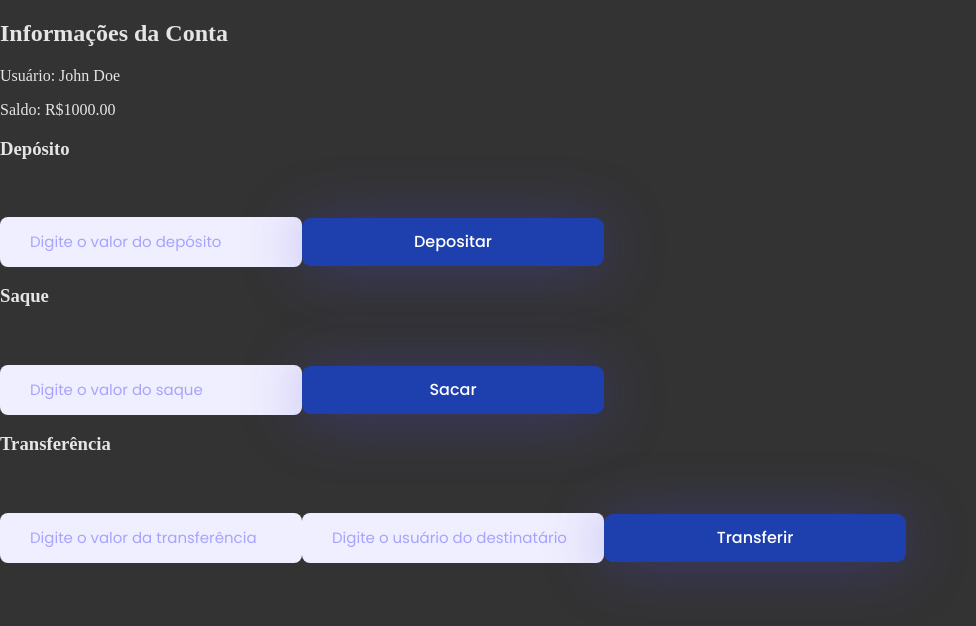
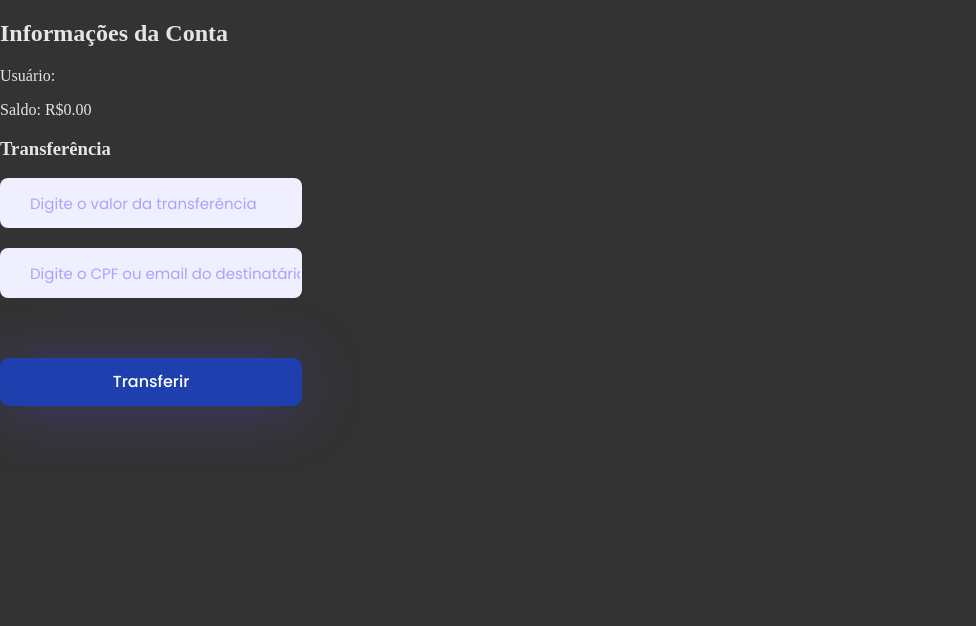
Before and after one commit to XuanDeveloper/Naut-Bank, a React (Vite) app in the folder Front-end/: page /home in a window 1280 px wide. Shown: the top 626 px of the page, without its empty margins (0-976 px from the left). Built offline with nearby package versions, Linux system fonts and the light colour scheme.

Commit message:
subindo as alterações

```diff
--- a/Front-end/package.json
+++ b/Front-end/package.json
@@ -13,7 +13,8 @@
     "axios": "^1.6.2",
     "react": "^18.2.0",
     "react-dom": "^18.2.0",
-    "react-router-dom": "^6.11.1"
+    "react-router-dom": "^6.11.1",
+    "sweetalert2": "^11.10.1"
   },
   "devDependencies": {
     "@types/react": "^18.0.28",
--- a/Front-end/src/Pages/Home/index.jsx
+++ b/Front-end/src/Pages/Home/index.jsx
@@ -1,20 +1,31 @@
-import CampoTexto from "../../components/campoTexto"
-import Botao from "../../components/Botao"
-import "./home.css"
-import React, { useState } from 'react';
+import React, { useState, useEffect } from 'react';
+import CampoTexto from "../../components/campoTexto";
+import Botao from "../../components/Botao";
+import "./home.css";
+import axios from 'axios';
 
 const Home = () => {
-  const [username, setUsername] = useState('John Doe');
-  const [balance, setBalance] = useState(1000);
+  const [username, setUsername] = useState('');
+  const [balance, setBalance] = useState(0);
   const [depositAmount, setDepositAmount] = useState('');
   const [withdrawAmount, setWithdrawAmount] = useState('');
   const [transferAmount, setTransferAmount] = useState('');
   const [transferTo, setTransferTo] = useState('');
 
+  useEffect(() => {
+    // Recupera informações do usuário do localStorage
+    const userData = JSON.parse(localStorage.getItem('userData'));
+
+    if (userData) {
+      setUsername(userData.nome);
+      setBalance(userData.saldo);
+    }
+  }, []);
+
   const handleDeposit = () => {
     const amount = parseFloat(depositAmount);
     if (!isNaN(amount)) {
-      setBalance(balance + amount);
+      setBalance(prevBalance => prevBalance + amount);
       setDepositAmount('');
     }
   };
@@ -22,58 +33,63 @@ const Home = () => {
   const handleWithdraw = () => {
     const amount = parseFloat(withdrawAmount);
     if (!isNaN(amount) && amount <= balance) {
-      setBalance(balance - amount);
+      setBalance(prevBalance => prevBalance - amount);
       setWithdrawAmount('');
     }
   };
 
-  const handleTransfer = () => {
+  const handleTransfer = async () => {
     const amount = parseFloat(transferAmount);
-    if (!isNaN(amount) && amount <= balance) {
-      setBalance(balance - amount);
+    const targetUser = transferTo.trim();
+
+    if (!isNaN(amount) && amount <= balance && targetUser) {
+      try {
+        // Realiza a chamada para a API de transferência
+        const response = await axios.post('http://192.168.1.117:6002/transferir', {
+          origem: username,
+          destino: targetUser,
+          valor: amount,
+        });
+
+        if (response.status === 200) {
+          // Atualiza o saldo localmente após a transferência bem-sucedida
+          setBalance(prevBalance => prevBalance - amount);
           setTransferAmount('');
           setTransferTo('');
+          console.log('Transferência bem-sucedida');
+        } else {
+          console.log('Erro na transferência:', response.data.error);
+        }
+      } catch (error) {
+        console.error('Erro ao realizar transferência:', error);
+      }
     }
   };
 
   return (
-    <div>
+    <div className="home-container">
+      <div className="account-info">
         <h2>Informações da Conta</h2>
         <p>Usuário: {username}</p>
-      <p>Saldo: R${balance.toFixed(2)}</p>
+        <p>Saldo: R${typeof balance === 'number' ? balance.toFixed(2) : balance}</p>
+      </div>
 
-      <h3>Depósito</h3>
-      <input
-        type="text"
-        value={depositAmount}
-        onChange={(e) => setDepositAmount(e.target.value)}
-        placeholder="Digite o valor do depósito"
-      />
-      <Botao texto='Depositar' funcao={handleDeposit}/>
-
-      <h3>Saque</h3>
-      <input
-        type="text"
-        value={withdrawAmount}
-        onChange={(e) => setWithdrawAmount(e.target.value)}
-        placeholder="Digite o valor do saque"
-      />
-      <Botao texto='Sacar' funcao={handleWithdraw}/>
-
+      <div className="transfer-section">
         <h3>Transferência</h3>
-      <input
+        <CampoTexto
           type="text"
           value={transferAmount}
           onChange={(e) => setTransferAmount(e.target.value)}
           placeholder="Digite o valor da transferência"
         />
-      <input
+        <CampoTexto
           type="text"
           value={transferTo}
           onChange={(e) => setTransferTo(e.target.value)}
-        placeholder="Digite o usuário do destinatário"
+          placeholder="Digite o CPF ou email do destinatário"
         />
         <Botao texto='Transferir' funcao={handleTransfer}/>
+      </div>
     </div>
   );
 };
--- a/Front-end/src/components/LoginForm/index.jsx
+++ b/Front-end/src/components/LoginForm/index.jsx
@@ -1,32 +1,81 @@
-import CampoTexto from "../campoTexto"
-import Botao from "../Botao"
-import RedesSocial from "../redesSocial"
-import "./loginForm.css"
-import { Link, useNavigate } from "react-router-dom"
+import React, { useState } from "react";
+import CampoTexto from "../campoTexto";
+import Botao from "../Botao";
+import { Link, useNavigate } from "react-router-dom";
+import axios from "axios";
+import Swal from 'sweetalert2'
 
 const LoginForm = () => {
-    const navigate = useNavigate()
+  const navigate = useNavigate();
+  const [nome, setNome] = useState("");
+  const [senha, setSenha] = useState("");
+
   const handleSubmit = async (event) => {
     event.preventDefault();
 
     try {
-            navigate('/home')
+      const response = await axios.post("http://192.168.1.117:6002/login", {
+        nome,
+        senha,
+      });
+
+      if (response.status === 200 && response.data.nome && response.data.saldo) {
+        // Salvar informações do usuário no localStorage
+        localStorage.setItem('userData', JSON.stringify({
+          nome: response.data.nome,
+          saldo: response.data.saldo
+        }));
+
+        console.log("Login bem-sucedido");
+        navigate("/home");
+      } else {
+        console.log("Credenciais inválidas ou dados ausentes na resposta");
+      }
     } catch (error) {
-            console.log(error);
+      console.error("Erro ao fazer login:", error);
+      Swal.fire({
+        icon: "error",
+        title: "login invalido",
+        text: "Algo deu errado!",
+      });
+      if (error.response) {
+        console.error("Error response from server:", error.response.data);
+      } else if (error.request) {
+        console.error("No response from server:", error.request);
+        Swal.fire({
+          icon: "error",
+          title: "Servidor fora do ar",
+          text: "Algo deu errado!",
+        });
+      } else {
+        console.error("Error setting up the request:", error.message);
       }
+    }
+  };
 
-    }
   return (
     <div className="loginForm">
       <h2>Entrar</h2>
-            <CampoTexto className="CampoEmail" type="text" placeholder="Digite o seu E-mail"/>
-            <CampoTexto className="CampoSenha" type="password" placeholder="Digite a sua senha"/>
-            <a><Link to="/cadastro">Esqueceu sua senha</Link></a>
-            <Botao funcao={handleSubmit} texto="Entrar"/>
+      <CampoTexto
+        className="CampoNome"
+        type="text"
+        placeholder="Digite o seu Nome"
+        value={nome}
+        onChange={(e) => setNome(e.target.value)}
+      />
 
+      <CampoTexto
+        className="CampoSenha"
+        type="password"
+        placeholder="Digite a sua senha"
+        value={senha}
+        onChange={(e) => setSenha(e.target.value)}
+      />
 
+      <Link to="/cadastro">Esqueceu sua senha</Link>
+      <Botao funcao={handleSubmit} texto="Entrar" />
     </div>
   );
-}
+};
 
 export default LoginForm;
--- a/Front-end/src/components/campoTexto/index.jsx
+++ b/Front-end/src/components/campoTexto/index.jsx
@@ -1,11 +1,18 @@
-import "./campoTexto.css"
+import React from "react";
+import "./campoTexto.css";
 
-const CampoTexto = ({type, placeholder,className}) => {
-    return (
-        <div className="campoTexto">
-            <input className={className} type={type} placeholder={placeholder}/>
-        </div>
-     );
-}
+const CampoTexto = ({ type, placeholder, className, value, onChange }) => {
+  return (
+    <div className="campoTexto">
+      <input
+        className={className}
+        type={type}
+        placeholder={placeholder}
+        value={value}
+        onChange={onChange}
+      />
+    </div>
+  );
+};
 
 export default CampoTexto;
```
Also changed, not shown: 2 other files (tests, documents, lock files or other folders). Lines whose indentation alone changed are shown as unchanged.
